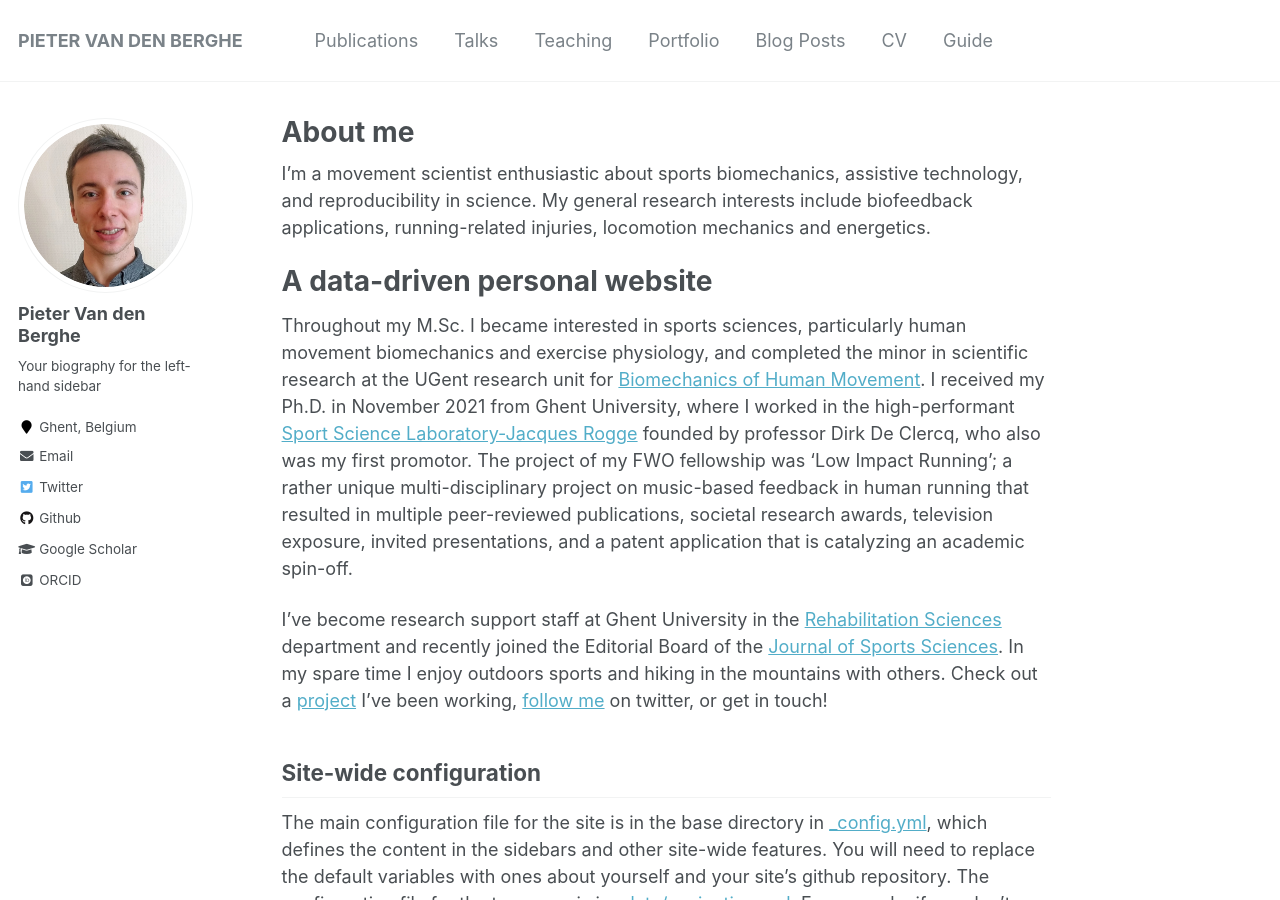
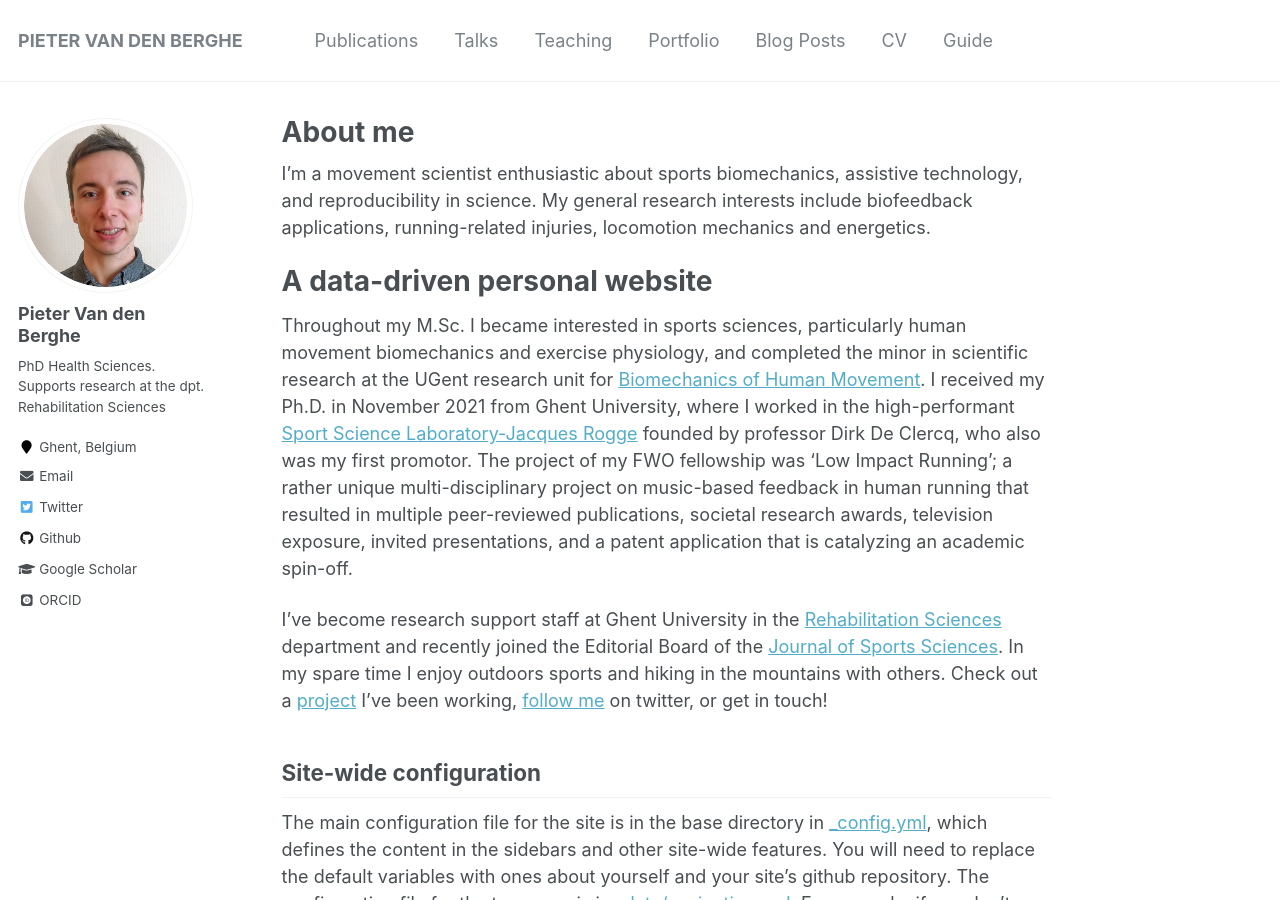
Before and after one commit to pivdnber/pivdnber.github.io, a Jekyll site: the page built from _pages/about.md, in a window 1280 px wide and 900 px high. Built offline with Jekyll 4.4.1, drawn with Linux system fonts in a browser that asks for light colours; some web fonts are replaced.

Commit message:
Update _config.yml

```diff
--- a/_config.yml
+++ b/_config.yml
@@ -82,7 +82,7 @@ analytics:
 author:
   name             : "Pieter Van den Berghe"
   avatar           : "profile.jpg"
-  bio              : "Your biography for the left-hand sidebar"
+  bio              : "PhD Health Sciences. Supports research at the dpt. Rehabilitation Sciences"
   location         : "Ghent, Belgium"
   email            : "pieter.vandenberghe@ugent.be"
   pubmed           :  # "https://pubmed.ncbi.nlm.nih.gov/?term=Van+den+Berghe+Pieter"
```
